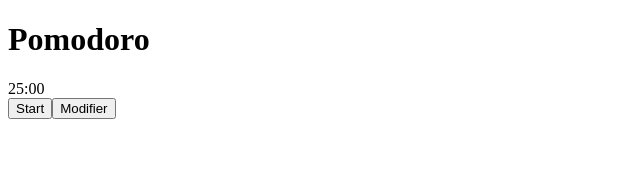
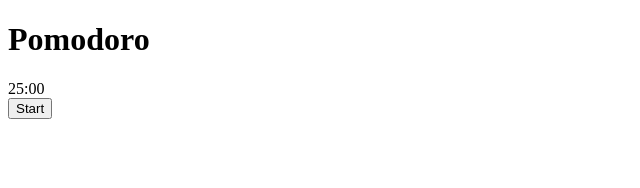
Before and after one commit to ScrimaliAnthony/PomodoroWeb, a React (Vite) app in the folder frontend/: page / in a window 1280 px wide. Shown: the top 188 px of the page, without its empty margins (0-640 px from the left). Built offline with nearby package versions, Linux system fonts and the light colour scheme.

Commit message:
[feat] POM-008-sequence : Modification de la structure de donnée du timer pour en avoir plusieurs

```diff
--- a/frontend/src/App.jsx
+++ b/frontend/src/App.jsx
@@ -5,21 +5,28 @@
 import { useEffect, useState } from "react";
 
 export default function App() {
-  const [minutes, setMinutes] = useState(25);
-  const [seconds, setSeconds] = useState(0);
+  // const [minutes, setMinutes] = useState(25);
+  // const [seconds, setSeconds] = useState(0);
   const [selectedTime, setSelectedTime] = useState();
   const [isStart, setIsStart] = useState(false);
+  const [timer, setTimer] = useState([
+    { id: 0, label: "Concentration", minutes: 25, seconds: 0 },
+    { id: 1, label: "Pause", minutes: 5, seconds: 0 },
+    { id: 2, label: "Concentration", minutes: 25, seconds: 0 }
+  ]);
+  const [currentIndex, setCurrentIndex] = useState(0);
 
   useEffect(() => {
-    setSelectedTime(minutes * 60 + seconds)
-  }, [minutes, seconds])
+    setSelectedTime(timer[currentIndex].minutes * 60 + timer[currentIndex].seconds)
+  }, [timer[currentIndex].minutes, timer[currentIndex].seconds]);
 
   return (
     <>
       <h1>Pomodoro</h1>
+
       <PomodoroTimer selectedTime={selectedTime} isStart={isStart}/>
       <StartPausePomodoro isStart={isStart} setIsStart={setIsStart} />
-      <UpdatePomodoro setMinutes={setMinutes} setSeconds={setSeconds} />
+      {/* <UpdatePomodoro setMinutes={setMinutes} setSeconds={setSeconds} /> */}
     </>
   )
 }
```
